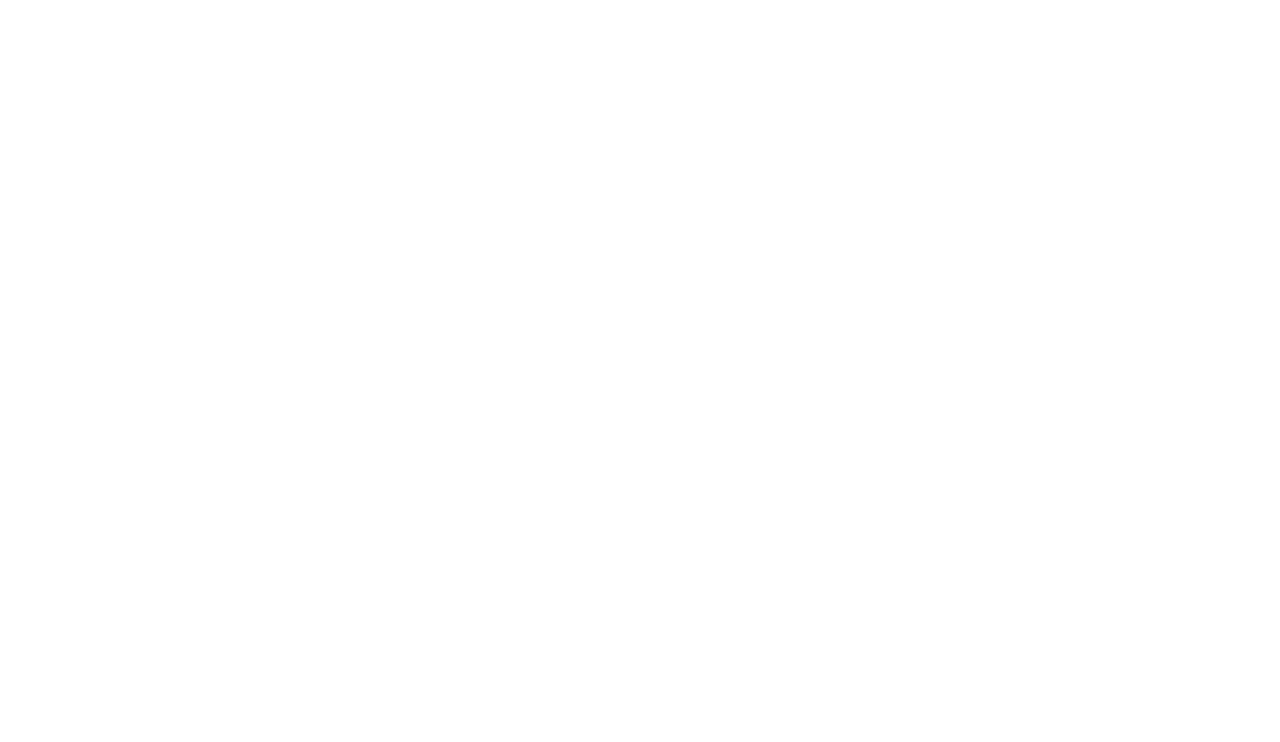
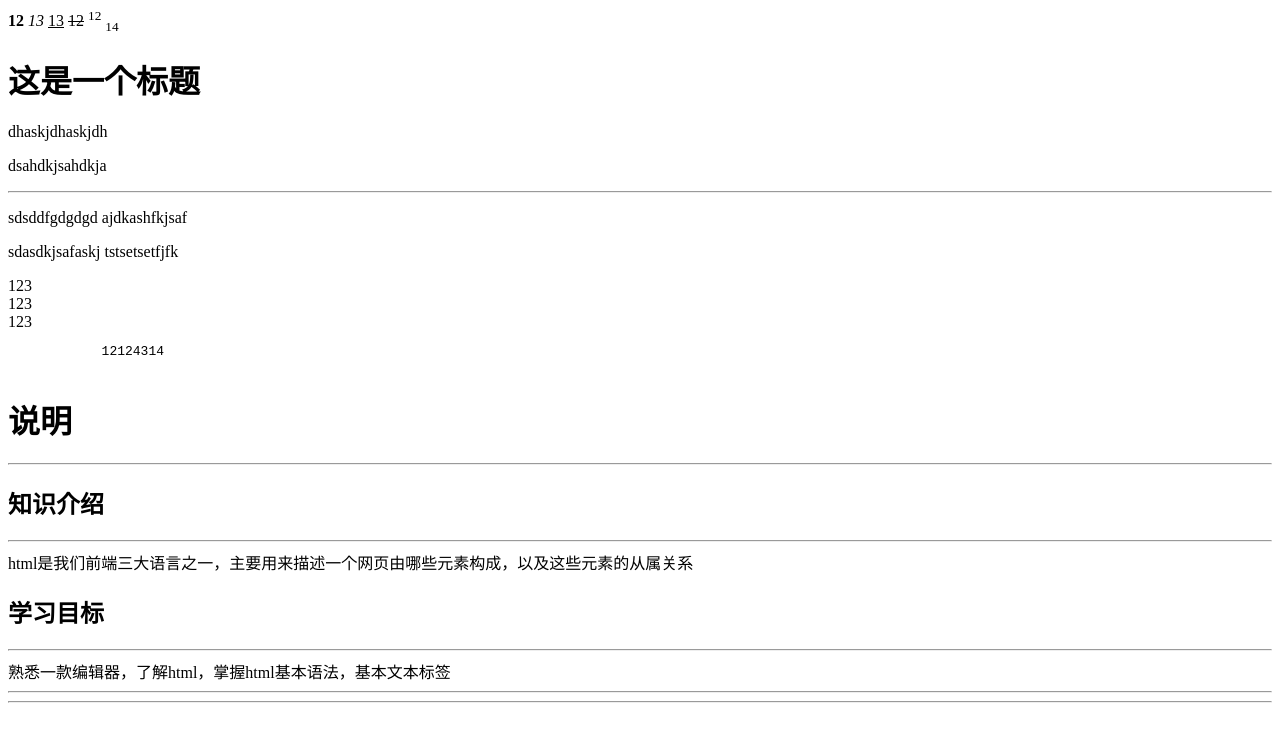
Before and after one commit to xhed/Study_1708, a plain HTML site: page 20170815_start/1.html in a window 1280 px wide. Drawn offline with Linux system fonts and the light colour scheme; files that its build step writes are made by us from their sources.

Commit message:
作业上交

```diff
--- a/20170815_start/1.html
+++ b/20170815_start/1.html
@@ -1,14 +1,44 @@
 <!DOCTYPE html>
 <html>
 <head>
-    <meta charset="UTF-8">
+    <meta charset="utf-8">
     <meta name="keywords" content="第一天,HTML,mrakdown">
     <meta name="description" content="这是我第一天学习了HTML的课程，以及打开网页浏览源代码的方法">
     <link rel="stylesheet" href="./style.css">
 
     <title>第一天的HTML</title>
+    <b>12</b>
+    <i>13</i>
+    <u>13</u>
+    <del>12</del>
+    <sup>12</sup>
+    <sub>14</sub>
+
+    <h1>这是一个标题</h1>
+    <p>dhaskjdhaskjdh<br></p>
+    <p>dsahdkjsahdkja</p>
+    <hr>
+    <p>sdsddfgdgdgd
+        ajdkashfkjsaf</p>
+    <p>sdasdkjsafaskj
+        tstsetsetfjfk</p>
+        <div>123</div>
+        <div>123</div>
+        <div>123</div>
+        <pre>
+            12124314
+        </pre>
 </head>
 <body>
-
+    <h1>说明</h1>
+    <hr>
+    <h2>知识介绍</h2>
+    <hr>
+    html是我们前端三大语言之一，主要用来描述一个网页由哪些元素构成，以及这些元素的从属关系
+    <h2>学习目标</h2>
+    <hr>
+    熟悉一款编辑器，了解html，掌握html基本语法，基本文本标签
+    <hr>
+    <hr>
 </body>
 </html>
```
Also changed, not shown: 2 other files.
